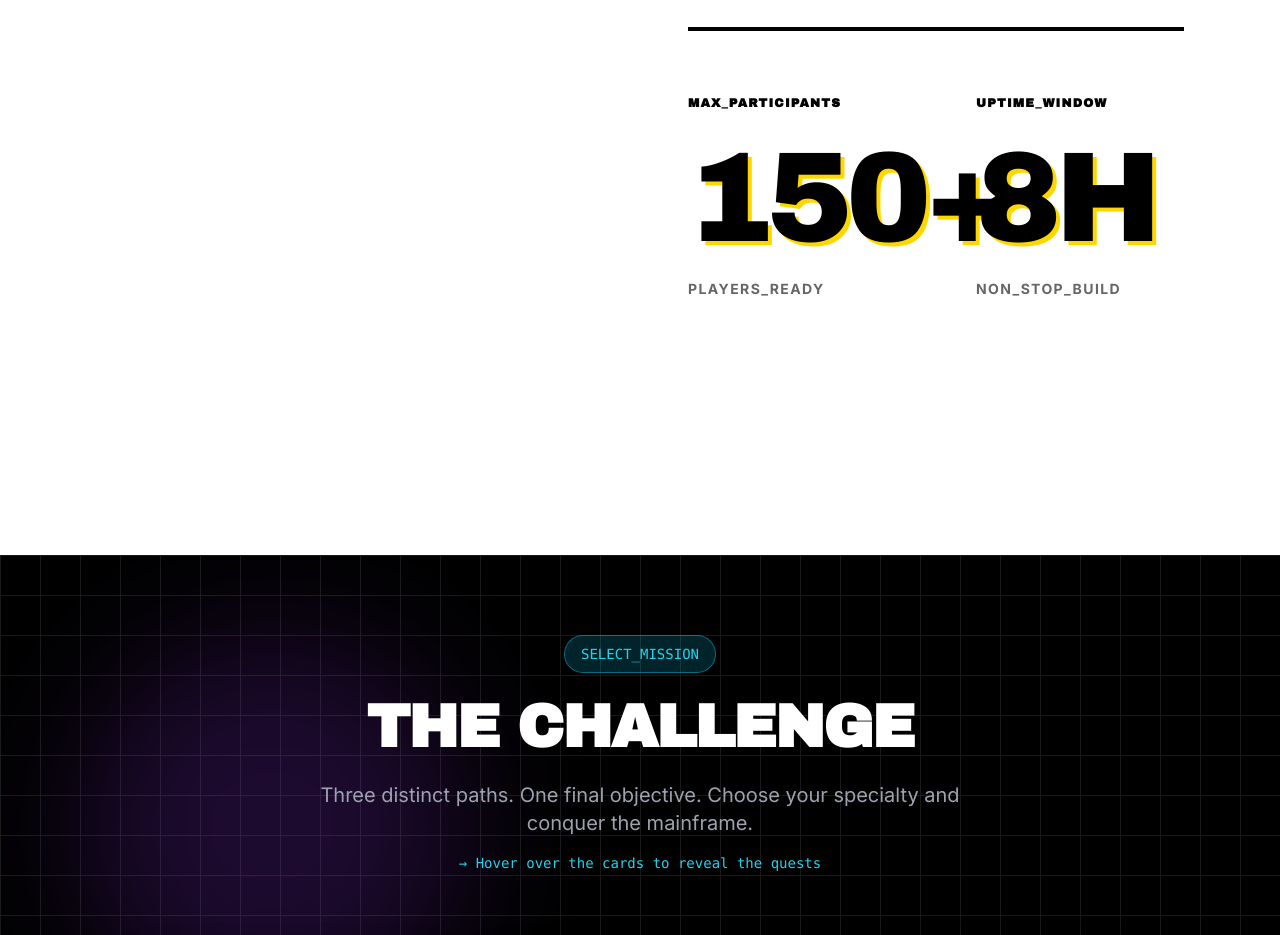
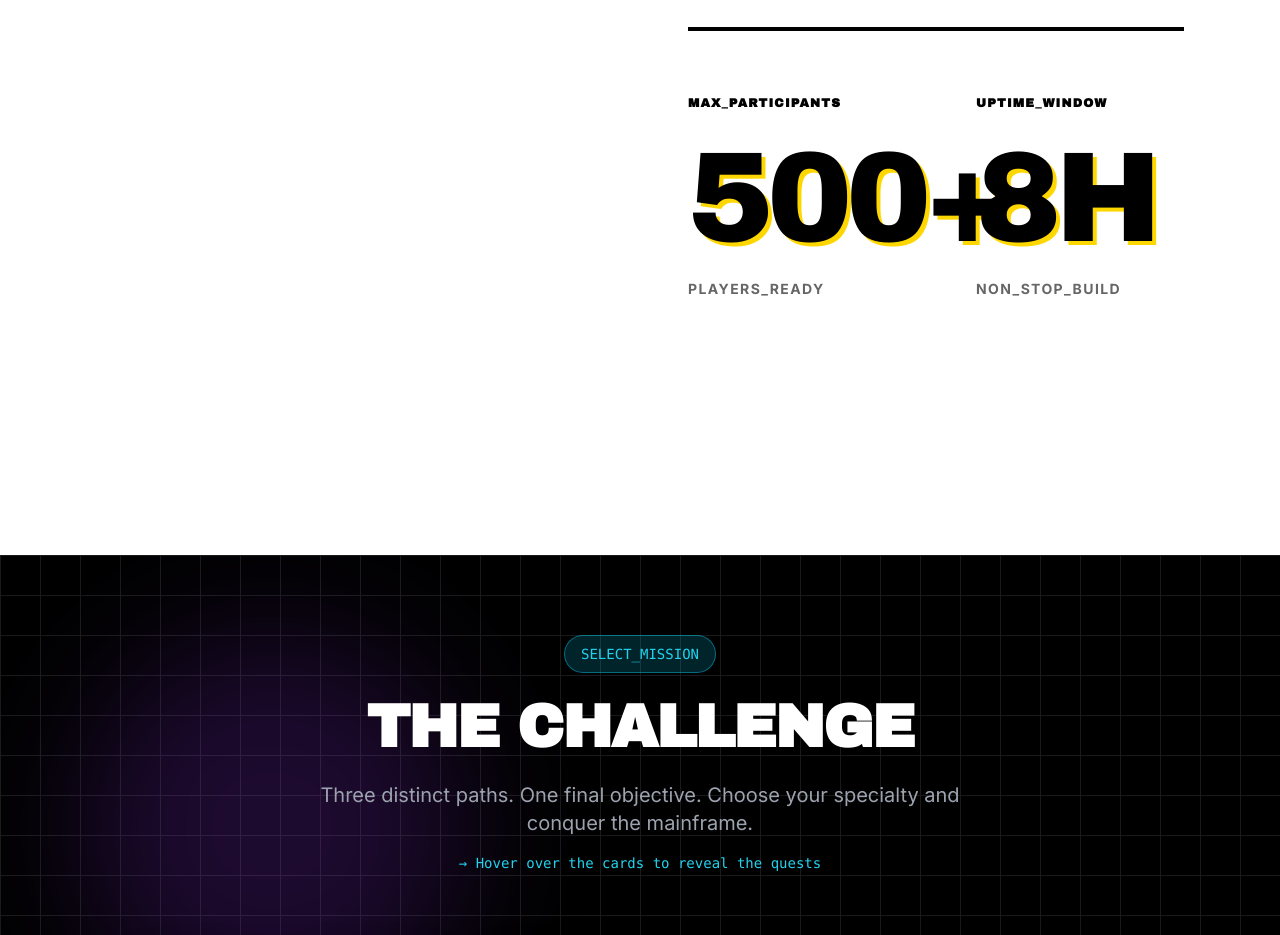
Before and after one commit to Codervrj/pixelverse, a React (Vite) app: page / in a window 1280 px wide. Shown: the part 2020-2955 px from the top of the page. Built offline with nearby package versions, Linux system fonts and the light colour scheme.

Commit message:
made changes in participants

```diff
--- a/components/About.tsx
+++ b/components/About.tsx
@@ -39,7 +39,7 @@ const About: React.FC = () => {
                   className="cursor-target"
                 >
                   <div className="text-[10px] sm:text-xs font-bold font-archivo text-black mb-3 sm:mb-6 uppercase tracking-widest">MAX_PARTICIPANTS</div>
-                  <div className="text-4xl sm:text-6xl md:text-4xl lg:text-6xl xl:text-9xl font-archivo tracking-tighter text-black drop-shadow-[3px_3px_0px_rgba(255,215,0,1)] sm:drop-shadow-[4px_4px_0px_rgba(255,215,0,1)]">150+</div>
+                  <div className="text-4xl sm:text-6xl md:text-4xl lg:text-6xl xl:text-9xl font-archivo tracking-tighter text-black drop-shadow-[3px_3px_0px_rgba(255,215,0,1)] sm:drop-shadow-[4px_4px_0px_rgba(255,215,0,1)]">500+</div>
                   <div className="text-[10px] sm:text-sm font-bold uppercase mt-2 sm:mt-4 tracking-widest text-black/60">PLAYERS_READY</div>
                 </motion.div>
                 <motion.div
```
